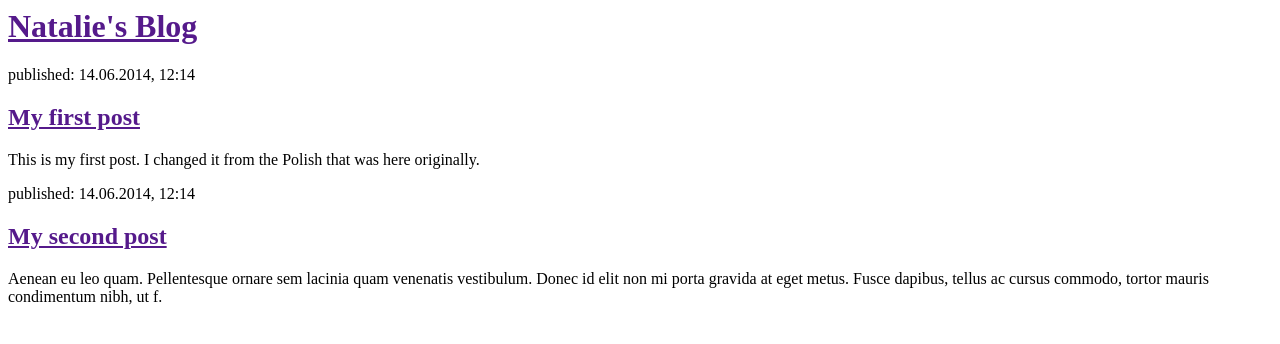
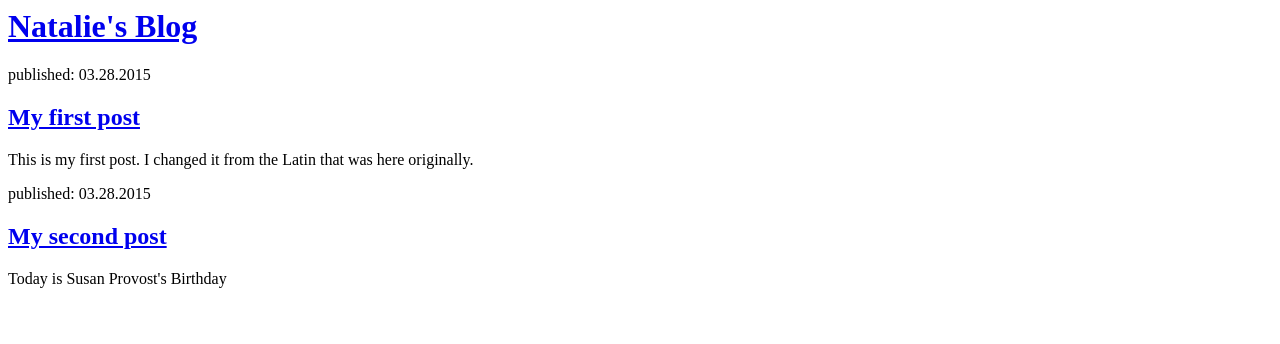
Before and after one commit to nataliehow/djangogirlsworkshop, a Django app: page / in a window 1280 px wide. Shown: the top 344 px of the page. Run offline with Django 3.2, Linux system fonts and the light colour scheme.

Commit message:
Added hyperlinks and changed fill.

```diff
--- a/blog/templates/blog/post_list.html
+++ b/blog/templates/blog/post_list.html
@@ -4,19 +4,19 @@
 	</head>
 	<body>
 		<div>
-			<h1><a href="">Natalie's Blog</a></h1>
+			<h1><a href="https://www.google.com/">Natalie's Blog</a></h1>
 			</div>
 
         <div>
-            <p>published: 14.06.2014, 12:14</p>
-            <h2><a href="">My first post</a></h2>
-            <p>This is my first post. I changed it from the Polish that was here originally.</p>
+            <p>published: 03.28.2015</p>
+            <h2><a href="https://www.google.com/">My first post</a></h2>
+            <p>This is my first post. I changed it from the Latin that was here originally.</p>
         </div>
 
         <div>
-            <p>published: 14.06.2014, 12:14</p>
-            <h2><a href="">My second post</a></h2>
-            <p>Aenean eu leo quam. Pellentesque ornare sem lacinia quam venenatis vestibulum. Donec id elit non mi porta gravida at eget metus. Fusce dapibus, tellus ac cursus commodo, tortor mauris condimentum nibh, ut f.</p>
+            <p>published: 03.28.2015</p>
+            <h2><a href="https://www.google.com/">My second post</a></h2>
+            <p>Today is Susan Provost's Birthday</p>
         </div>
     </body>
 </html>
```
